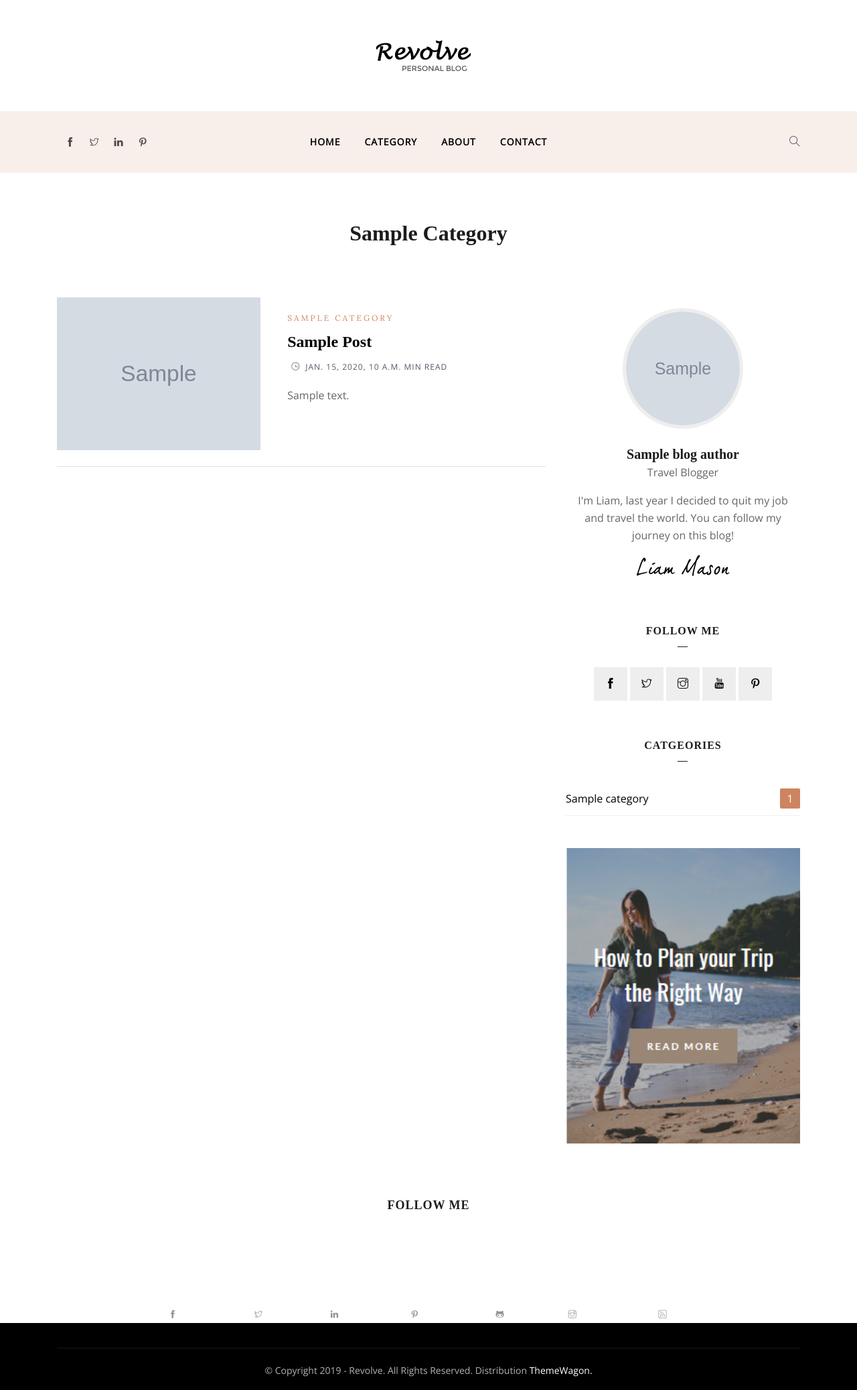
After one commit to rivka-levit/travelling-blog, a Django app: template posts/templates/posts/category.html in a window 1280 px wide. The commit adds this page. Shown: the whole page at 67% size. Run offline with Django 3.2, Linux system fonts and the light colour scheme; the template is opened without the code that fills it: most values are stand-ins (such as "Sample title", 1, 10 or a date in 2020); grey boxes marked "Sample" are stand-in pictures; some libraries are stand-ins or nearby versions; some web fonts are replaced.

Commit message:
sort by category

```diff
--- a/posts/templates/posts/base.html
+++ b/posts/templates/posts/base.html
@@ -73,7 +73,7 @@
 									</a>
 									<div class="dropdown-menu" aria-labelledby="navbarDropdown">
                                         {% for category in categories %}
-										    <a class="dropdown-item" href="#">{{ category.name }}</a>
+										    <a class="dropdown-item" href="{% url 'category' category.slug %}">{{ category.name }}</a>
                                         {% endfor %}
 									</div>
 								</li>
--- /dev/null
+++ b/posts/templates/posts/category.html
@@ -0,0 +1,124 @@
+{% extends 'posts/base.html' %}
+{% load static %}
+
+{% block content %}
+
+<div class="breadcrumb-wrapper">
+    <div class="container">
+        <div class="row">
+            <div class="col-sm-12">
+                <div class="text-center">
+                   <h2 class="lg-title">{{ category.name|title }}</h2>
+                </div>
+            </div>
+        </div>
+    </div>
+</div>
+
+<section class="section-padding">
+<div class="container">
+    <div class="row">
+        <div class="col-lg-8 col-md-12 col-sm-12 col-xs-12">
+            {% for post in posts %}
+                <div class="mb-4 post-list border-bottom pb-4">
+                    <div class="row no-gutters">
+                        <div class="col-md-5">
+                            <a class="post-thumb " href="{% url 'post_detail' post.slug %}">
+                                <img src="{{ post.image.url }}" alt="" class="img-fluid w-100">
+                            </a>
+                        </div>
+
+                        <div class="col-md-7">
+                            <div class="post-article mt-sm-3">
+                                <div class="meta-cat">
+                                    <span class="letter-spacing cat-name font-extra text-uppercase font-sm">{{ post.category|upper }}</span>
+                                </div>
+                                <h3 class="post-title mt-2"><a href="{% url 'post_detail' post.slug %}">{{ post.title|title }}</a></h3>
+
+                                <div class="post-meta">
+                                    <ul class="list-inline">
+                                        <li class="post-like list-inline-item">
+                                            <span class="font-sm letter-spacing-1 text-uppercase"><i class="ti-time mr-2"></i>{{ post.time_read }} min
+                                                read</span>
+                                        </li>
+                                    </ul>
+                                </div>
+                                <div class="post-content">
+                                    <p>{{ post.excerpt }}</p>
+                                </div>
+                            </div>
+                        </div>
+                    </div>
+                </div>
+            {% endfor %}
+
+            <!-- Pagination block -->
+{#                <div class="pagination mt-5 pt-4">#}
+{#                    <ul class="list-inline">#}
+{#                        {% for page in posts.paginator.page_range %}#}
+{#                        <li class="list-inline-item">#}
+{#                            <a href="?page={{ page }}" {% if page == posts.number %} class="active" {% endif %}>{{ page }}</a>#}
+{#                        </li>#}
+{#                        {% endfor %}#}
+{#                        {% if posts.has_next %}#}
+{#                        <li class="list-inline-item">#}
+{#                            <a href="?page={{ posts.next_page_number }}" class="prev-posts">#}
+{#                                <i class="ti-arrow-right"></i>#}
+{#                            </a>#}
+{#                        </li>#}
+{#                        {% endif %}#}
+{#                    </ul>#}
+{#                </div>#}
+            <!-- End pagination block -->
+        </div>
+        <div class="col-lg-4 col-md-8 col-sm-12 col-xs-12">
+            <div class="sidebar sidebar-right">
+                <div class="sidebar-wrap mt-5 mt-lg-0">
+                    <div class="sidebar-widget about mb-5 text-center p-3">
+                        <div class="about-author">
+                            <img src="{{ blog_author.photo.url }}" alt="" class="img-fluid">
+                        </div>
+                        <h4 class="mb-0 mt-4">{{ blog_author.name }}</h4>
+                        <p>Travel Blogger</p>
+                        <p>I'm Liam, last year I decided to quit my job and travel the world. You can follow my journey on this
+                            blog!</p>
+                        <img src="{% static 'images/liammason.png' %}" alt="" class="img-fluid">
+                    </div>
+
+                    <div class="sidebar-widget follow mb-5 text-center">
+                        <h4 class="text-center widget-title">Follow Me</h4>
+                        <div class="follow-socials">
+                            <a href="#"><i class="ti-facebook"></i></a>
+                            <a href="#"><i class="ti-twitter"></i></a>
+                            <a href="#"><i class="ti-instagram"></i></a>
+                            <a href="#"><i class="ti-youtube"></i></a>
+                            <a href="#"><i class="ti-pinterest"></i></a>
+                        </div>
+                    </div>
+
+                    <div class="sidebar-widget category mb-5">
+                        <h4 class="text-center widget-title">Catgeories</h4>
+                        <ul class="list-unstyled">
+                            {% for category in categories %}
+                            <li class="align-items-center d-flex justify-content-between">
+                                <a href="{% url 'category' category.slug %}">{{ category.name }}</a>
+                                <span>{{ category.count_posts }}</span>
+                            </li>
+                            {% endfor %}
+                        </ul>
+                    </div>
+
+                    <div class="sidebar-widget sidebar-adv mb-5">
+                        <a href="#"><img src="{% static 'images/sidebar-banner3.png' %}" alt="" class="img-fluid w-100"></a>
+                    </div>
+
+                </div>
+            </div>
+				</div>
+
+
+    </div>
+</div>
+</section>
+
+{% endblock %}
--- a/posts/templates/posts/home.html
+++ b/posts/templates/posts/home.html
@@ -137,7 +137,7 @@
 								<ul class="list-unstyled">
                                     {% for category in categories %}
 									<li class="align-items-center d-flex justify-content-between">
-										<a href="#">{{ category.name }}</a>
+										<a href="{% url 'category' category.slug %}">{{ category.name }}</a>
 										<span>{{ category.count_posts }}</span>
 									</li>
                                     {% endfor %}
--- a/posts/urls.py
+++ b/posts/urls.py
@@ -1,7 +1,8 @@
 from django.urls import path
-from .views import PostDetailView, HomeView
+from .views import PostDetailView, HomeView, CategoryView
 
 urlpatterns = [
     path('', HomeView.as_view(), name='home'),
-    path('post_detail/<slug:slug>', PostDetailView.as_view(), name='post_detail'),
+    path('post_detail/<slug:slug>/', PostDetailView.as_view(), name='post_detail'),
+    path('category/<slug:category_slug>/', CategoryView.as_view(), name='category'),
 ]
```
Also changed, not shown: posts/views.py (+19 -1 lines).
